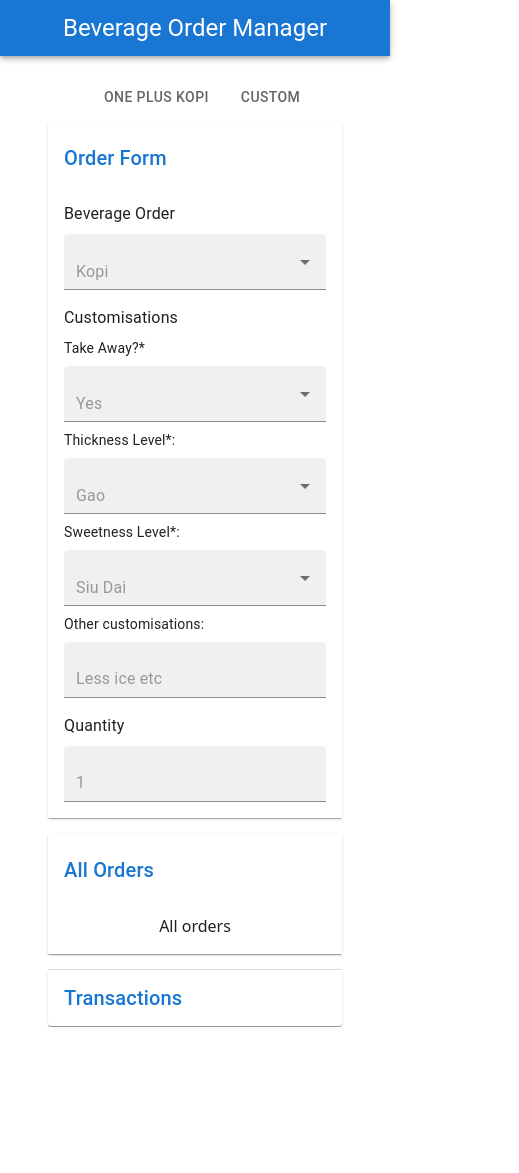
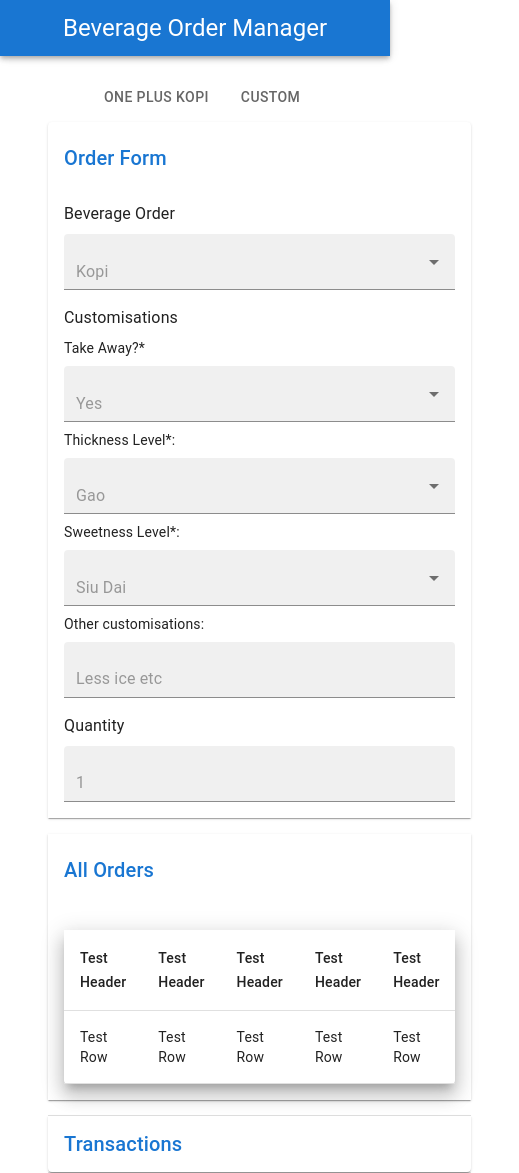
Before and after one commit to dexsjw/beverage-order-manager, a React (Vite) app: page /main-session in a window 390 px wide. Shown: the whole page, 519 px wide, since content can reach past the window. Before the commit the page ends 1027 px from the top, so only its background shows below. Built offline with nearby package versions, Linux system fonts and the light colour scheme; some icons are missing.

Commit message:
added SortableTable to All Orders

```diff
--- a/src/components/MainSessionOrder.tsx
+++ b/src/components/MainSessionOrder.tsx
@@ -1,5 +1,6 @@
 import { Accordion, AccordionDetails, AccordionSummary, Box, Typography } from "@mui/material";
 import OrderForm from "./order-form/OrderForm";
+import SortableTable from "./SortableTable";
 
 function MainSessionOrder() {
 
@@ -31,7 +32,7 @@ function MainSessionOrder() {
           </Typography>
         </AccordionSummary>
         <AccordionDetails>
-          All orders
+          <SortableTable />
         </AccordionDetails>
       </Accordion>
       <Accordion>
```
